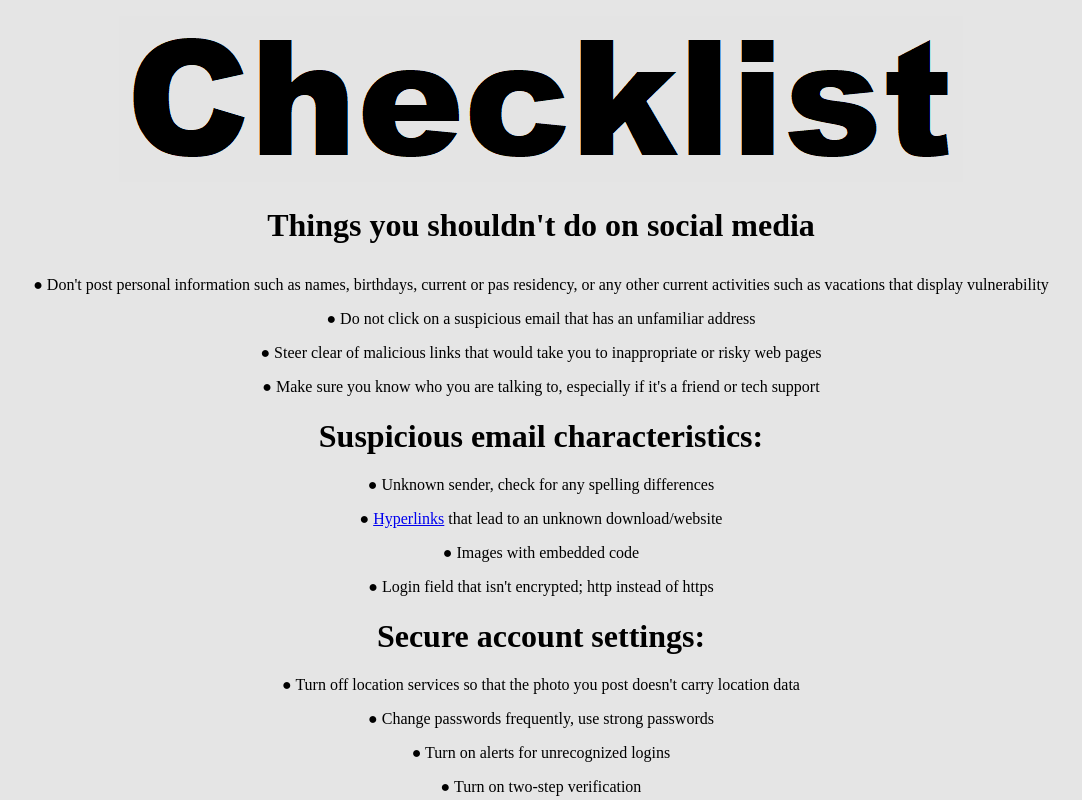
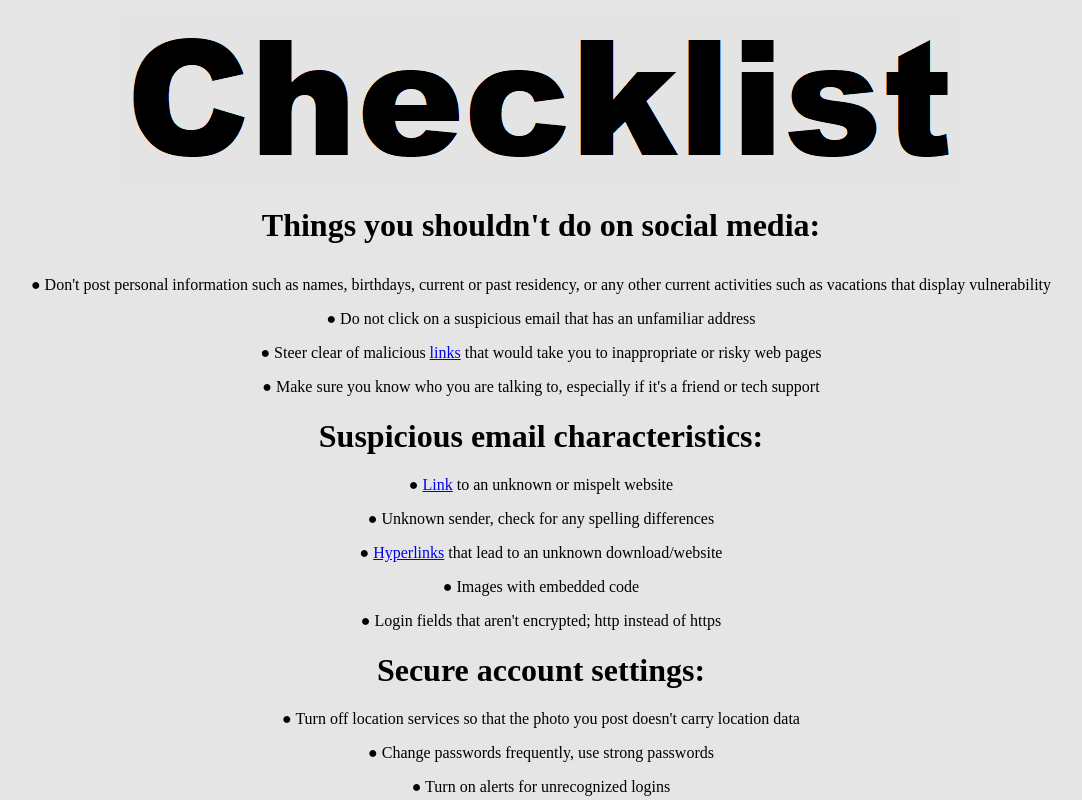
Before and after one commit to CharlesFischer/CharlesFischer.github.io, a plain HTML site: page index.html in a window 1280 px wide. Shown: the top 800 px of the page, without its empty margins (99-1181 px from the left). Drawn offline with Linux system fonts and the light colour scheme.

Commit message:
minor changes

```diff
--- a/index.html
+++ b/index.html
@@ -21,16 +21,17 @@
 	<body background="sdfs.png">
 		<center>
 		<p><img src="Title.png" alt="Checklist"></p>
-		<p><h1>Things you shouldn't do on social media</p></h1>
-		<p>&#x25CF; Don't post personal information such as names, birthdays, current or pas residency, or any other current activities such as vacations that display vulnerability</p>
+		<p><h1>Things you shouldn't do on social media:</p></h1>
+		<p>&#x25CF; Don't post personal information such as names, birthdays, current or past residency, or any other current activities such as vacations that display vulnerability</p>
 		<p>&#x25CF; Do not click on a suspicious email that has an unfamiliar address</p>
-		<p>&#x25CF; Steer clear of malicious links that would take you to inappropriate or risky web pages</p>
+		<p>&#x25CF; Steer clear of malicious <a href="silkroad.com">links</a> that would take you to inappropriate or risky web pages</p>
 		<p>&#x25CF; Make sure you know who you are talking to, especially if it's a friend or tech support</p>
 		<p><h1>Suspicious email characteristics:</h1></p>
+		<p>&#x25CF; <a href="http://yoütu.be/watch.php?v=71VCLX">Link</a> to an unknown or mispelt website</p>
 		<p>&#x25CF; Unknown sender, check for any spelling differences</p>
 		<p>&#x25CF; <a href="Nanocore.bat">Hyperlinks</a> that lead to an unknown download/website</p>
 		<p>&#x25CF; Images with embedded code</p>
-		<p>&#x25CF; Login field that isn't encrypted; http instead of https</p>
+		<p>&#x25CF; Login fields that aren't encrypted; http instead of https</p>
 		<p><h1>Secure account settings:</h1></p>
 		<p>&#x25CF; Turn off location services so that the photo you post doesn't carry location data</p>
 		<p>&#x25CF; Change passwords frequently, use strong passwords</p>
```
